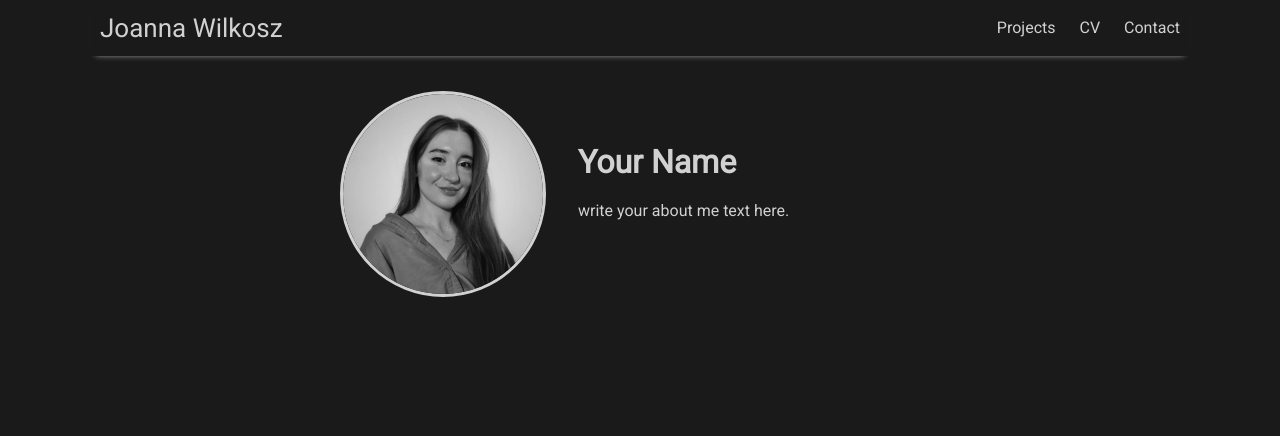
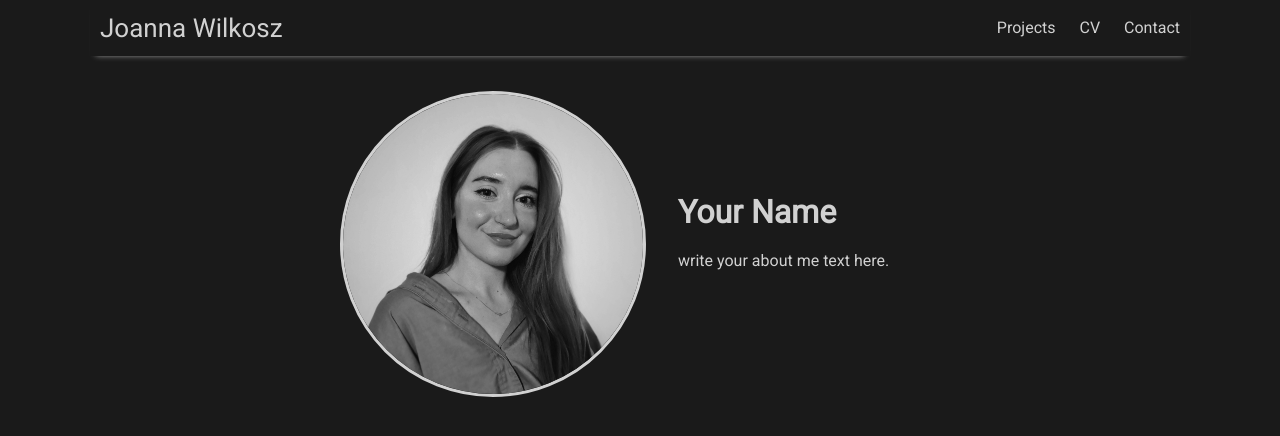
Before and after one commit to joanna-wi/joanna-wi.github.io, a Jekyll site: the page built from index.md, in a window 1280 px wide. Shown: the top 436 px of the page. Built offline with Jekyll 4.4.1, drawn with Linux system fonts in a browser that asks for light colours; nearby versions of some CDN libraries.

Commit message:
Update main.scss

```diff
--- a/assets/css/main.scss
+++ b/assets/css/main.scss
@@ -31,7 +31,7 @@
 
 
 .home { display:flex; align-items:center; gap:2rem; }
-.profile-photo { width:200px; height:200px; border-radius:50%; object-fit:cover; flex-shrink:0; border:3px solid #d1d1d1; }
+.profile-photo { width:300px; height:300px; border-radius:80%; object-fit:cover; flex-shrink:0; border:3px solid #d1d1d1; }
 .home-text { flex:1; text-align:left; }
 .home-text h1 { margin-top:0; }
 
```
